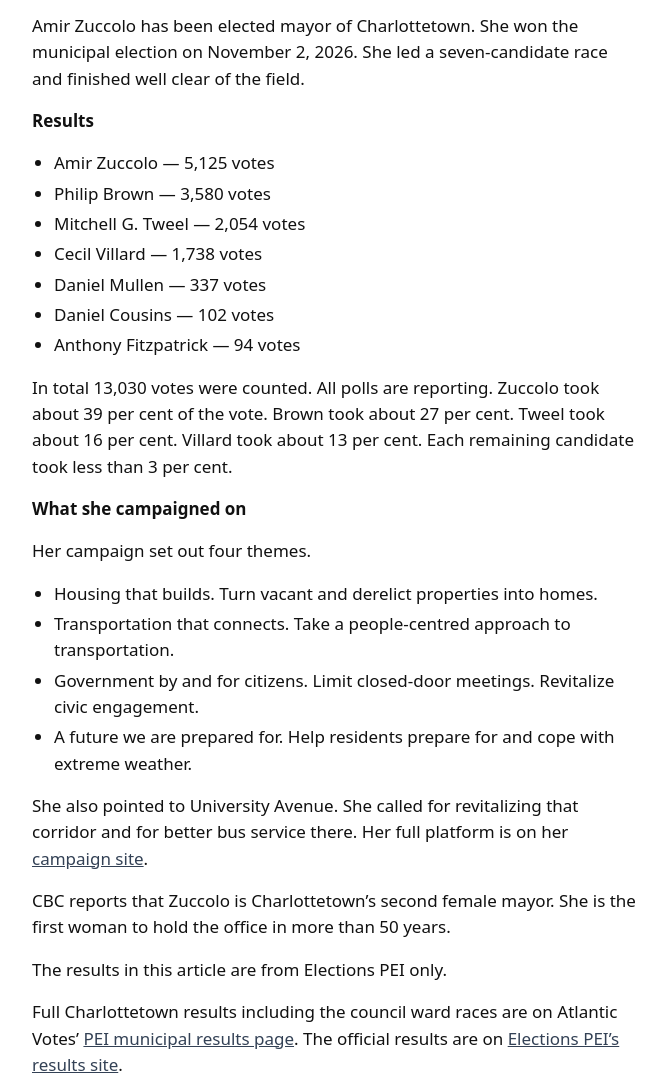
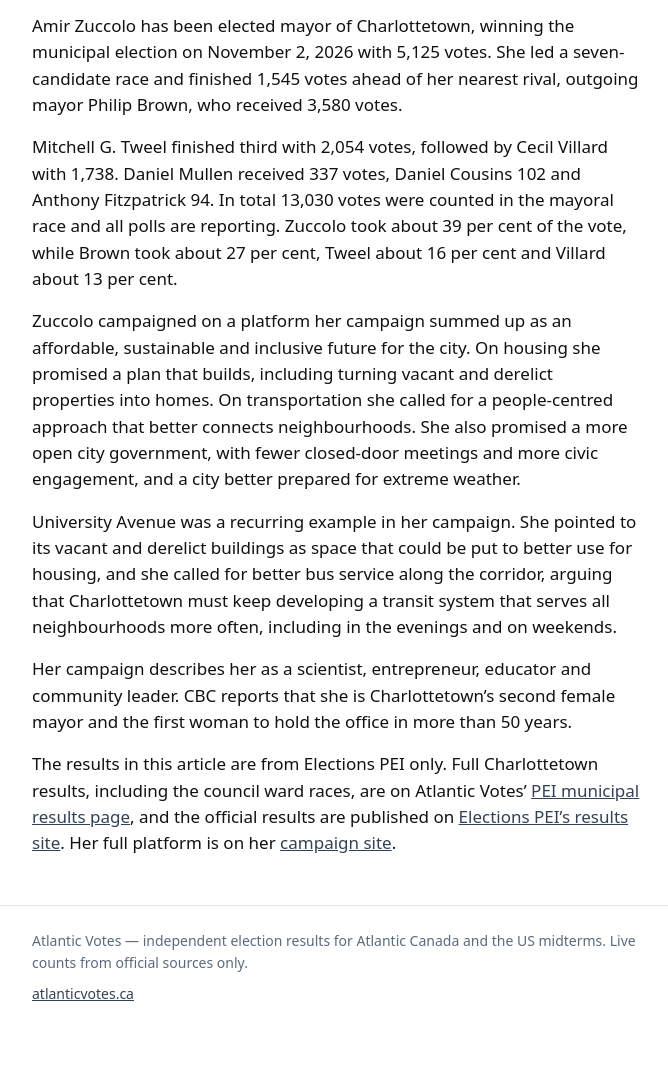
Before and after one commit to osaiged-boo/atlanticvotes, a plain HTML site: page charlottetown-mayor-zuccolo.html in a window 1280 px wide. Shown: the part 219-1300 px from the top of the page, without its empty margins (304-972 px from the left). After the commit the page ends 1272 px from the top, so only its background shows below. Drawn offline with Linux system fonts and the light colour scheme.

Commit message:
Rewrite Charlottetown mayor article as a proper article

```diff
--- a/charlottetown-mayor-zuccolo.html
+++ b/charlottetown-mayor-zuccolo.html
@@ -53,36 +53,17 @@ a{color:var(--accent)}
   </section>
 
   <article class="article">
-    <p>Amir Zuccolo has been elected mayor of Charlottetown. She won the municipal election on November 2, 2026. She led a seven-candidate race and finished well clear of the field.</p>
+    <p>Amir Zuccolo has been elected mayor of Charlottetown, winning the municipal election on November 2, 2026 with 5,125 votes. She led a seven-candidate race and finished 1,545 votes ahead of her nearest rival, outgoing mayor Philip Brown, who received 3,580 votes.</p>
 
-    <p><strong>Results</strong></p>
-    <ul>
-      <li>Amir Zuccolo &mdash; 5,125 votes</li>
-      <li>Philip Brown &mdash; 3,580 votes</li>
-      <li>Mitchell G. Tweel &mdash; 2,054 votes</li>
-      <li>Cecil Villard &mdash; 1,738 votes</li>
-      <li>Daniel Mullen &mdash; 337 votes</li>
-      <li>Daniel Cousins &mdash; 102 votes</li>
-      <li>Anthony Fitzpatrick &mdash; 94 votes</li>
-    </ul>
+    <p>Mitchell G. Tweel finished third with 2,054 votes, followed by Cecil Villard with 1,738. Daniel Mullen received 337 votes, Daniel Cousins 102 and Anthony Fitzpatrick 94. In total 13,030 votes were counted in the mayoral race and all polls are reporting. Zuccolo took about 39 per cent of the vote, while Brown took about 27 per cent, Tweel about 16 per cent and Villard about 13 per cent.</p>
 
-    <p>In total 13,030 votes were counted. All polls are reporting. Zuccolo took about 39 per cent of the vote. Brown took about 27 per cent. Tweel took about 16 per cent. Villard took about 13 per cent. Each remaining candidate took less than 3 per cent.</p>
+    <p>Zuccolo campaigned on a platform her campaign summed up as an affordable, sustainable and inclusive future for the city. On housing she promised a plan that builds, including turning vacant and derelict properties into homes. On transportation she called for a people-centred approach that better connects neighbourhoods. She also promised a more open city government, with fewer closed-door meetings and more civic engagement, and a city better prepared for extreme weather.</p>
 
-    <p><strong>What she campaigned on</strong></p>
-    <p>Her campaign set out four themes.</p>
-    <ul>
-      <li>Housing that builds. Turn vacant and derelict properties into homes.</li>
-      <li>Transportation that connects. Take a people-centred approach to transportation.</li>
-      <li>Government by and for citizens. Limit closed-door meetings. Revitalize civic engagement.</li>
-      <li>A future we are prepared for. Help residents prepare for and cope with extreme weather.</li>
-    </ul>
+    <p>University Avenue was a recurring example in her campaign. She pointed to its vacant and derelict buildings as space that could be put to better use for housing, and she called for better bus service along the corridor, arguing that Charlottetown must keep developing a transit system that serves all neighbourhoods more often, including in the evenings and on weekends.</p>
 
-    <p>She also pointed to University Avenue. She called for revitalizing that corridor and for better bus service there. Her full platform is on her <a href="https://www.amirformayor.ca/">campaign site</a>.</p>
+    <p>Her campaign describes her as a scientist, entrepreneur, educator and community leader. CBC reports that she is Charlottetown&rsquo;s second female mayor and the first woman to hold the office in more than 50 years.</p>
 
-    <p>CBC reports that Zuccolo is Charlottetown&rsquo;s second female mayor. She is the first woman to hold the office in more than 50 years.</p>
-
-    <p>The results in this article are from Elections PEI only.</p>
-    <p>Full Charlottetown results including the council ward races are on Atlantic Votes&rsquo; <a href="https://atlanticvotes.ca/pei-municipal.html">PEI municipal results page</a>. The official results are on <a href="https://results.electionspei.ca/index.html">Elections PEI&rsquo;s results site</a>.</p>
+    <p>The results in this article are from Elections PEI only. Full Charlottetown results, including the council ward races, are on Atlantic Votes&rsquo; <a href="https://atlanticvotes.ca/pei-municipal.html">PEI municipal results page</a>, and the official results are published on <a href="https://results.electionspei.ca/index.html">Elections PEI&rsquo;s results site</a>. Her full platform is on her <a href="https://www.amirformayor.ca/">campaign site</a>.</p>
   </article>
 </main>
 
```
